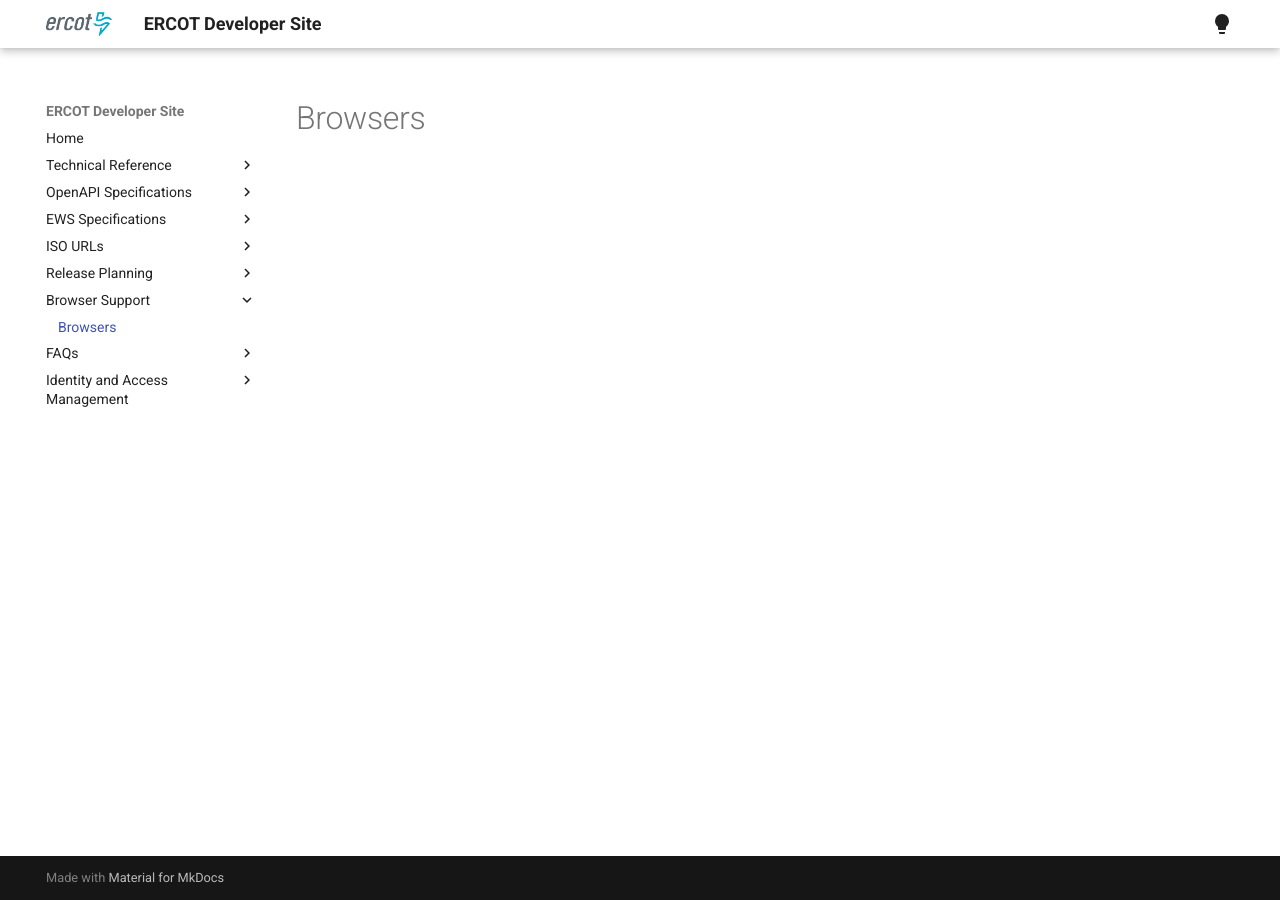
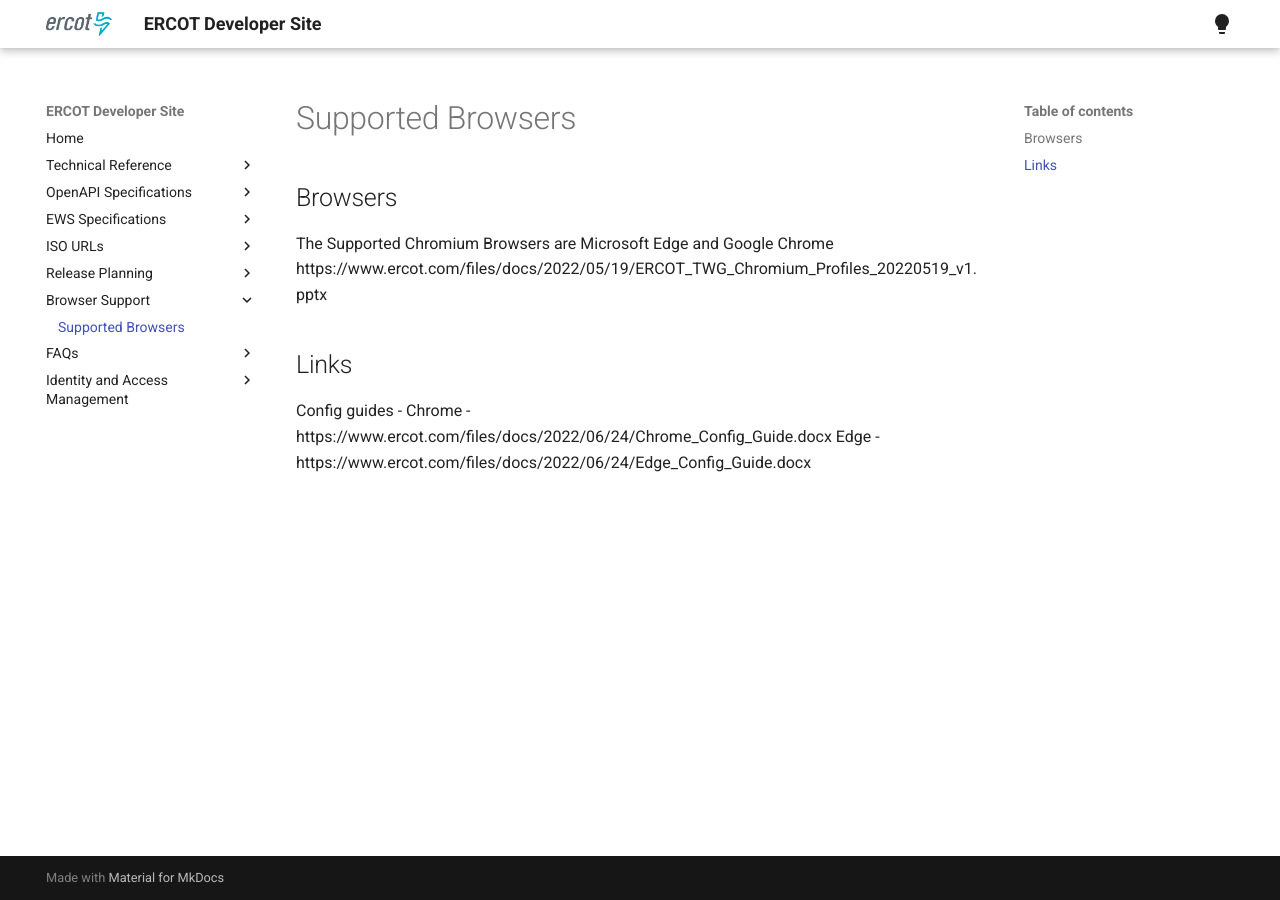
Before and after one commit to ercot/api-specs, an MkDocs documentation site: the page built from docs/Brower Support/browsersupport.md, in a window 1280 px wide. Built offline with MkDocs 1.6.1 and Material for MkDocs 9.7.7, drawn with Linux system fonts in a browser that asks for light colours.

Commit message:
Update browsersupport.md

```diff
--- a/docs/Brower Support/browsersupport.md
+++ b/docs/Brower Support/browsersupport.md
@@ -1 +1,8 @@
-# Browsers
+# Supported Browsers
+## Browsers
+The Supported Chromium Browsers are Microsoft Edge and Google Chrome
+https://www.ercot.com/files/docs/2022/05/19/ERCOT_TWG_Chromium_Profiles_20220519_v1.pptx
+## Links
+Config guides -
+Chrome - https://www.ercot.com/files/docs/2022/06/24/Chrome_Config_Guide.docx
+Edge - https://www.ercot.com/files/docs/2022/06/24/Edge_Config_Guide.docx
```
